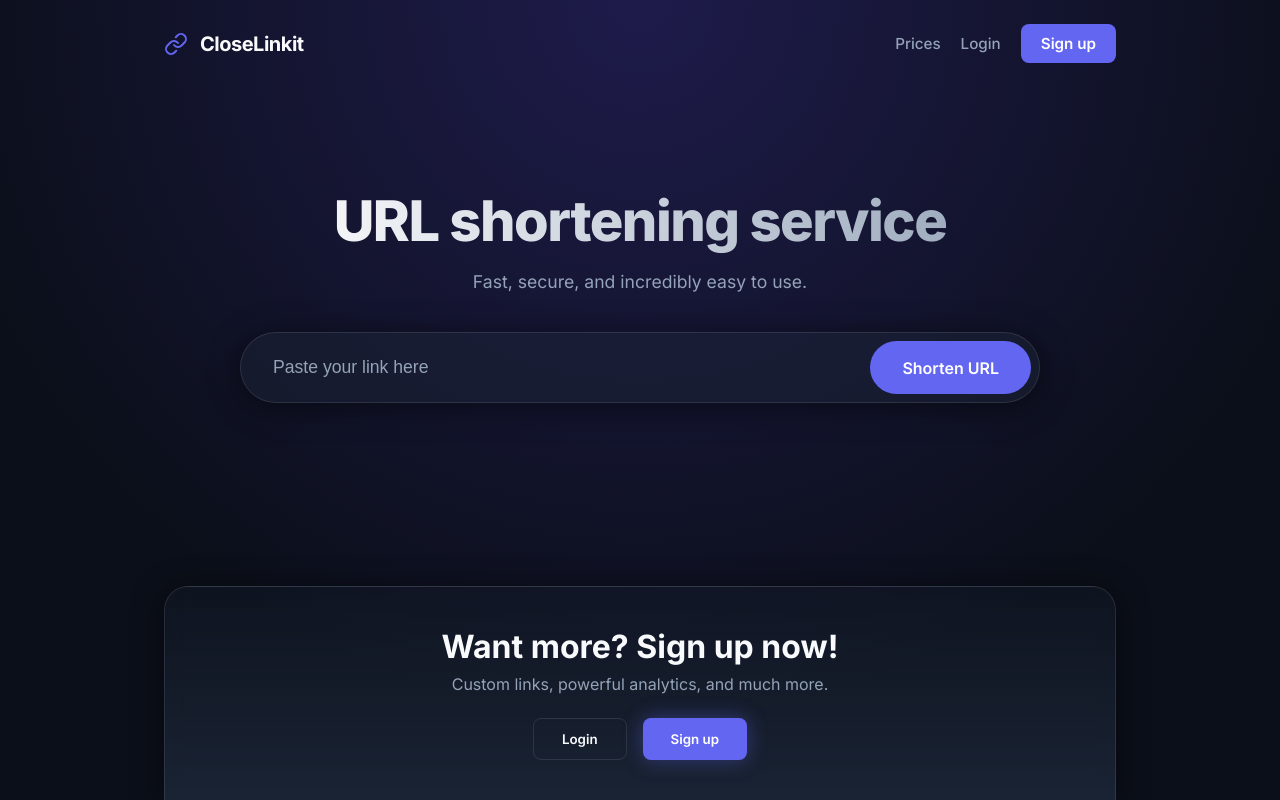
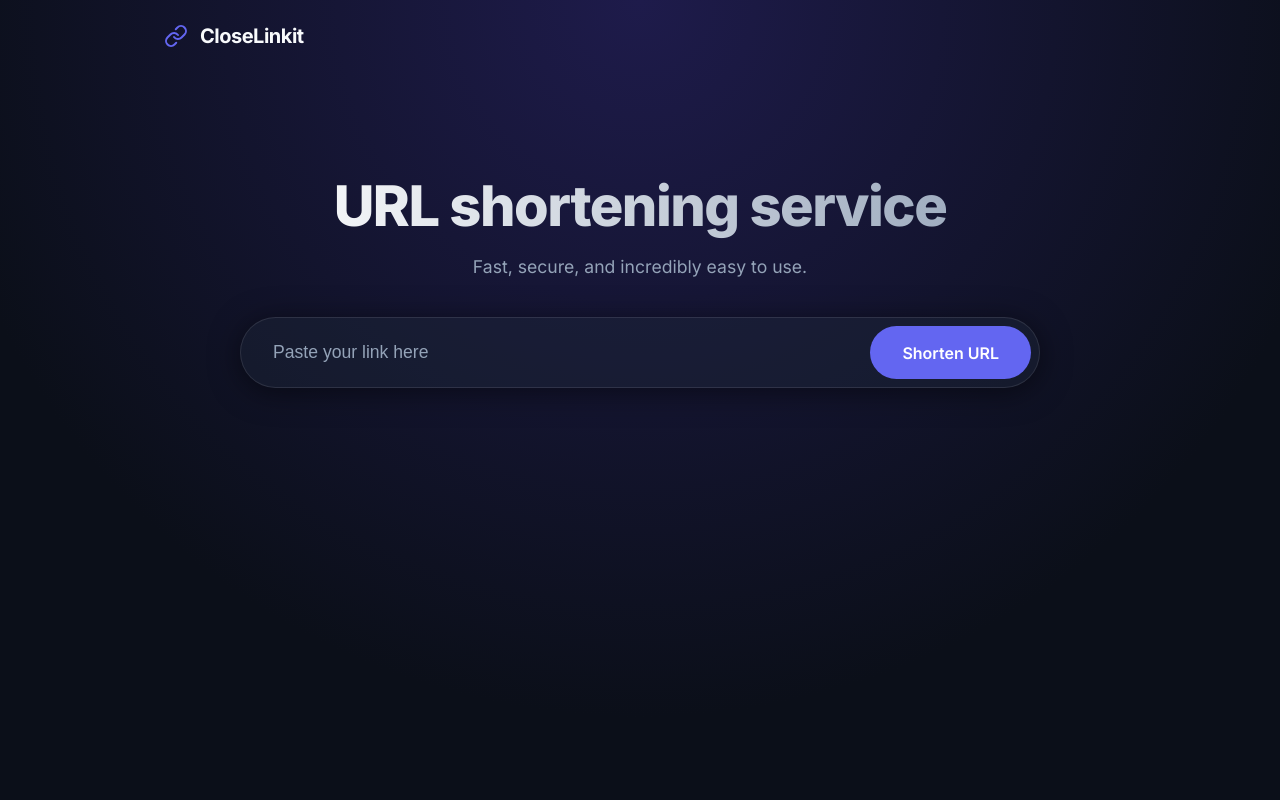
Before and after one commit to JorgeLR0610/CloseLinkit, a React (Vite) app in the folder frontend/CloseLinkit/: page / in a window 1280 px wide. Built offline with nearby package versions, Linux system fonts and the light colour scheme; no server answers.

Commit message:
refactor(ui) simplify landing page navigation

```diff
--- a/frontend/CloseLinkit/src/App.tsx
+++ b/frontend/CloseLinkit/src/App.tsx
@@ -3,7 +3,6 @@ import Header from './components/Header/Header'
 import HeroSection from './components/HeroSection/HeroSection'
 import RecentURLBox from './components/RecentURLBox/RecentURLBox'
 import URLList from './components/URLList/URLList'
-import FooterCTA from './components/Footer/FooterCTA'
 import './App.css'
 import type { URLItem } from './types/url'
 import { shortenURL } from './services/urls'
@@ -49,7 +48,6 @@ function App() {
 
         {urlHistory.length > 0 && <URLList history={urlHistory} />}
       </main>
-      <FooterCTA />
     </div>
   )
 }
--- a/frontend/CloseLinkit/src/components/Header/Header.tsx
+++ b/frontend/CloseLinkit/src/components/Header/Header.tsx
@@ -10,11 +10,6 @@ export default function Header() {
         </svg>
         <span className="logo-text">CloseLinkit</span>
       </div>
-      <nav className="nav-links">
-        <button className="btn-text">Prices</button>
-        <button className="btn-text">Login</button>
-        <button className="btn-primary">Sign up</button>
-      </nav>
     </header>
   )
 }
```
